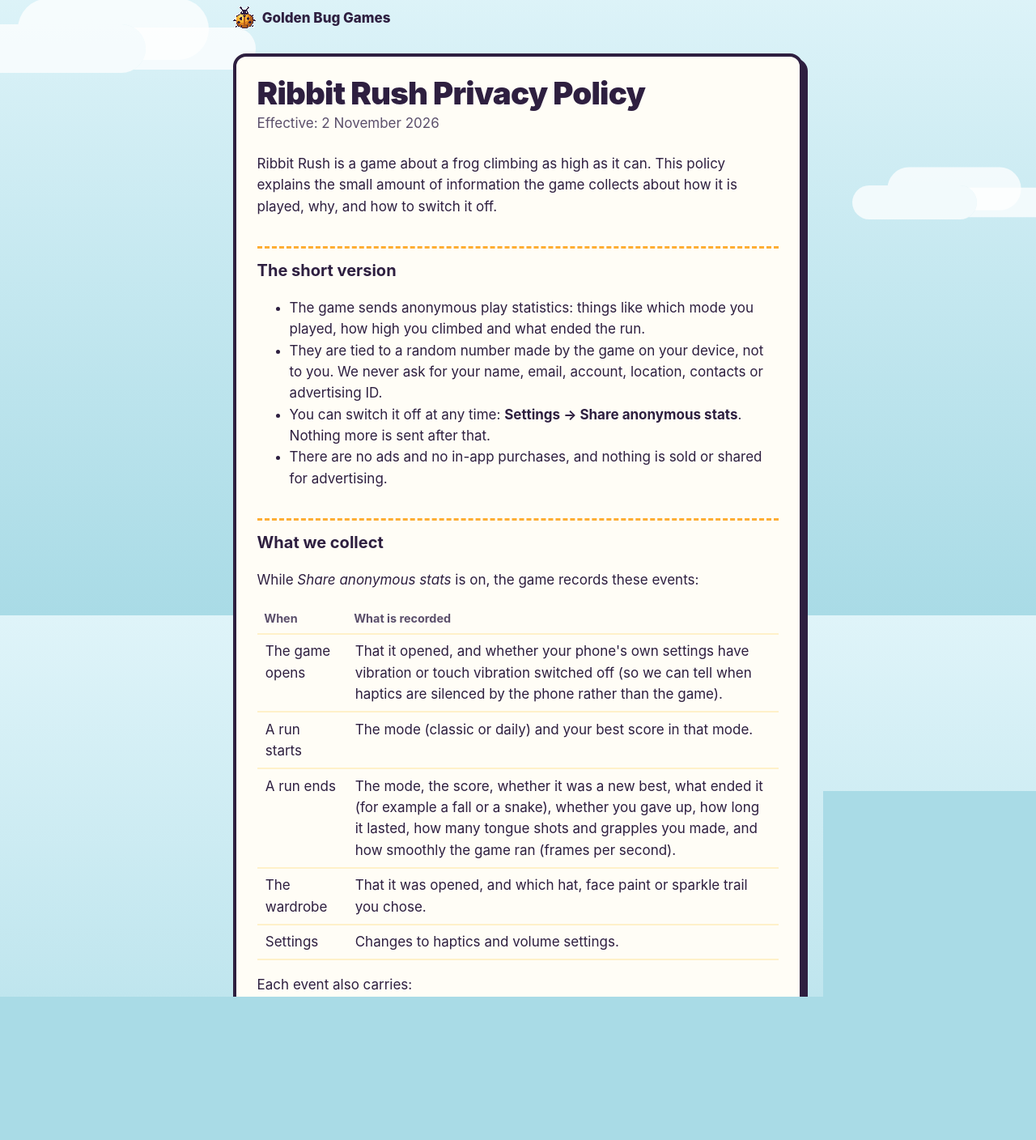
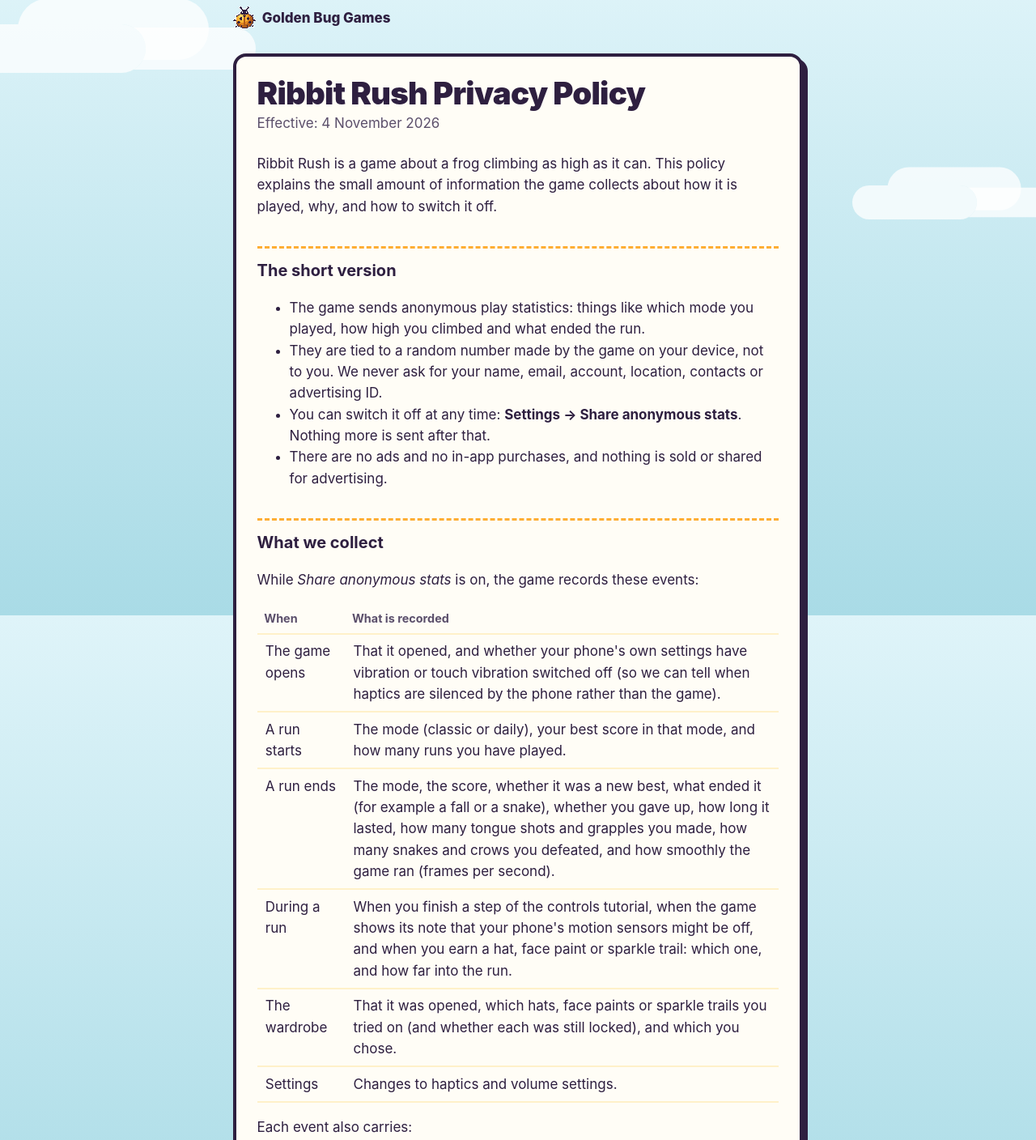
Before and after one commit to goldenbug-engineering/goldenbug-engineering.github.io, a plain HTML site: page ribbit-rush/privacy/index.html in a window 1280 px wide. Shown: the part 40-1448 px from the top of the page at 81% size. Drawn offline with Linux system fonts and the light colour scheme.

Commit message:
Ribbit Rush privacy policy: the tutorial, unlock, kill and wardrobe events

```diff
--- a/ribbit-rush/privacy/index.html
+++ b/ribbit-rush/privacy/index.html
@@ -13,7 +13,7 @@
 <p class="home"><a href="/"><img src="/favicon.png" alt="" width="28" height="28">Golden Bug Games</a></p>
 <article class="page">
 <h1>Ribbit Rush Privacy Policy</h1>
-<p class="meta">Effective: 2 November 2026</p>
+<p class="meta">Effective: 4 November 2026</p>
 
 <p>Ribbit Rush is a game about a frog climbing as high as it can. This policy explains the small amount of information the game collects about how it is played, why, and how to switch it off.</p>
 
@@ -30,9 +30,10 @@
 <table>
 <tr><th>When</th><th>What is recorded</th></tr>
 <tr><td>The game opens</td><td>That it opened, and whether your phone's own settings have vibration or touch vibration switched off (so we can tell when haptics are silenced by the phone rather than the game).</td></tr>
-<tr><td>A run starts</td><td>The mode (classic or daily) and your best score in that mode.</td></tr>
-<tr><td>A run ends</td><td>The mode, the score, whether it was a new best, what ended it (for example a fall or a snake), whether you gave up, how long it lasted, how many tongue shots and grapples you made, and how smoothly the game ran (frames per second).</td></tr>
-<tr><td>The wardrobe</td><td>That it was opened, and which hat, face paint or sparkle trail you chose.</td></tr>
+<tr><td>A run starts</td><td>The mode (classic or daily), your best score in that mode, and how many runs you have played.</td></tr>
+<tr><td>A run ends</td><td>The mode, the score, whether it was a new best, what ended it (for example a fall or a snake), whether you gave up, how long it lasted, how many tongue shots and grapples you made, how many snakes and crows you defeated, and how smoothly the game ran (frames per second).</td></tr>
+<tr><td>During a run</td><td>When you finish a step of the controls tutorial, when the game shows its note that your phone's motion sensors might be off, and when you earn a hat, face paint or sparkle trail: which one, and how far into the run.</td></tr>
+<tr><td>The wardrobe</td><td>That it was opened, which hats, face paints or sparkle trails you tried on (and whether each was still locked), and which you chose.</td></tr>
 <tr><td>Settings</td><td>Changes to haptics and volume settings.</td></tr>
 </table>
 <p>Each event also carries:</p>
```
